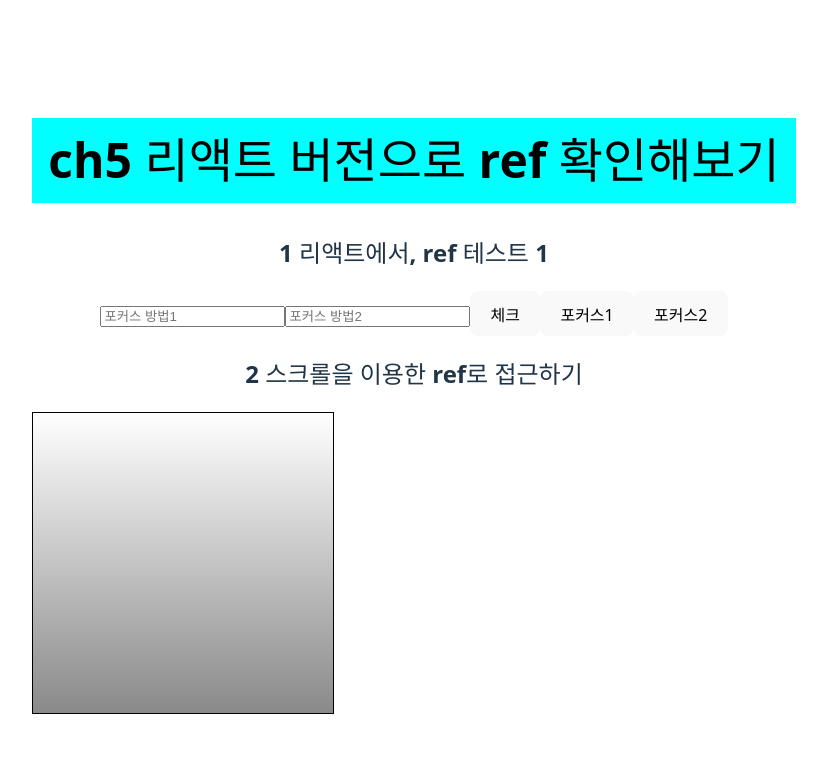
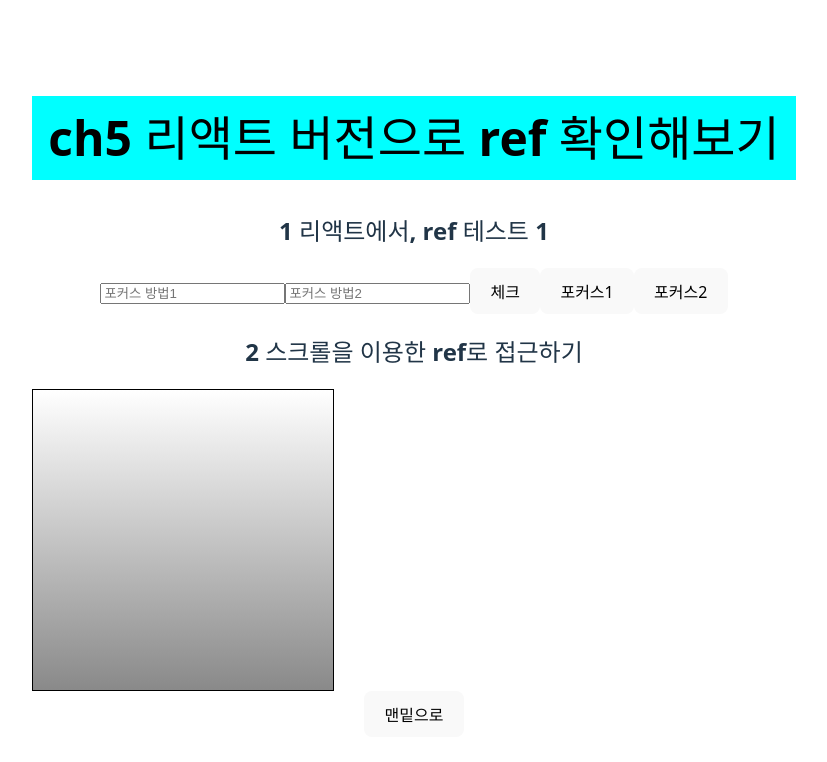
Before and after one commit to reokkamy/React-WorkSpace-k6-0806, a React (Vite) app in the folder ch05-vite-test/: page / in a window 1280 px wide. Shown: the top 762 px of the page, without its empty margins (226-1053 px from the left). Built offline with nearby package versions, Linux system fonts and the light colour scheme.

Commit message:
6교시, ch05 , 특정 요소에 접근 하기 위한 방법 ref 테스트 확인, 스크롤 테스트2 맨밑으로 확인

```diff
--- a/ch05-vite-test/src/App.jsx
+++ b/ch05-vite-test/src/App.jsx
@@ -1,15 +1,22 @@
 import "./App.css";
 import ScrollBox from "./component/ScrollBox";
 import ValidationSample from "./component/ValidationSample";
+import React from "react";
 
-function App() {
+// function App() {
+class App extends React.Component {
+  render() {
     return (
       <>
         <h1 className="react">ch5 리액트 버전으로 ref 확인해보기 </h1>
         <ValidationSample />
-      <ScrollBox />
+        <ScrollBox ref={(ref) => (this.ScrollBox = ref)} />
+        <button onClick={() => this.ScrollBox.scrollToBottom()}>
+          맨밑으로
+        </button>
       </>
     );
   }
+}
 
 export default App;
--- a/ch05-vite-test/src/component/ScrollBox.jsx
+++ b/ch05-vite-test/src/component/ScrollBox.jsx
@@ -1,6 +1,16 @@
 import React, { Component } from "react";
 
 class ScrollBox extends Component {
+  // 맨밑으로 이동하는 이벤트 핸들러 ,
+  // 준비물 )
+  // 1) scrollHeight, : 안쪽 박스 높이 : 650px
+  // 2) clientHeight, : 바깥쪽 박스 높이 : 300px
+  // 3) scrollTop : 실제 스크롤의 위치, 상단, :0, 맨 하단: 350
+  scrollToBottom = () => {
+    const { scrollHeight, clientHeight } = this.box;
+    this.box.scrollTop = scrollHeight - clientHeight;
+  };
+
   render() {
     // out 영역
     const style = {
```
Lines whose indentation alone changed are shown as unchanged.
